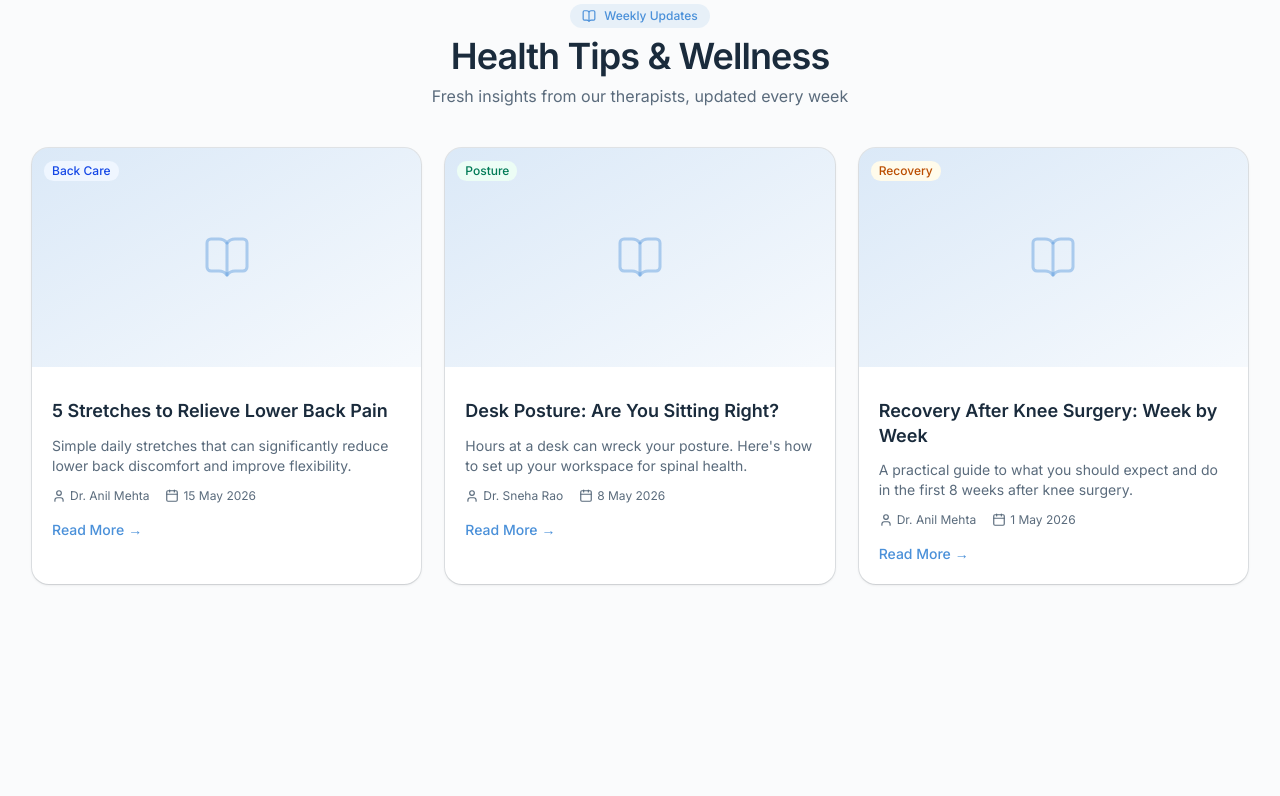
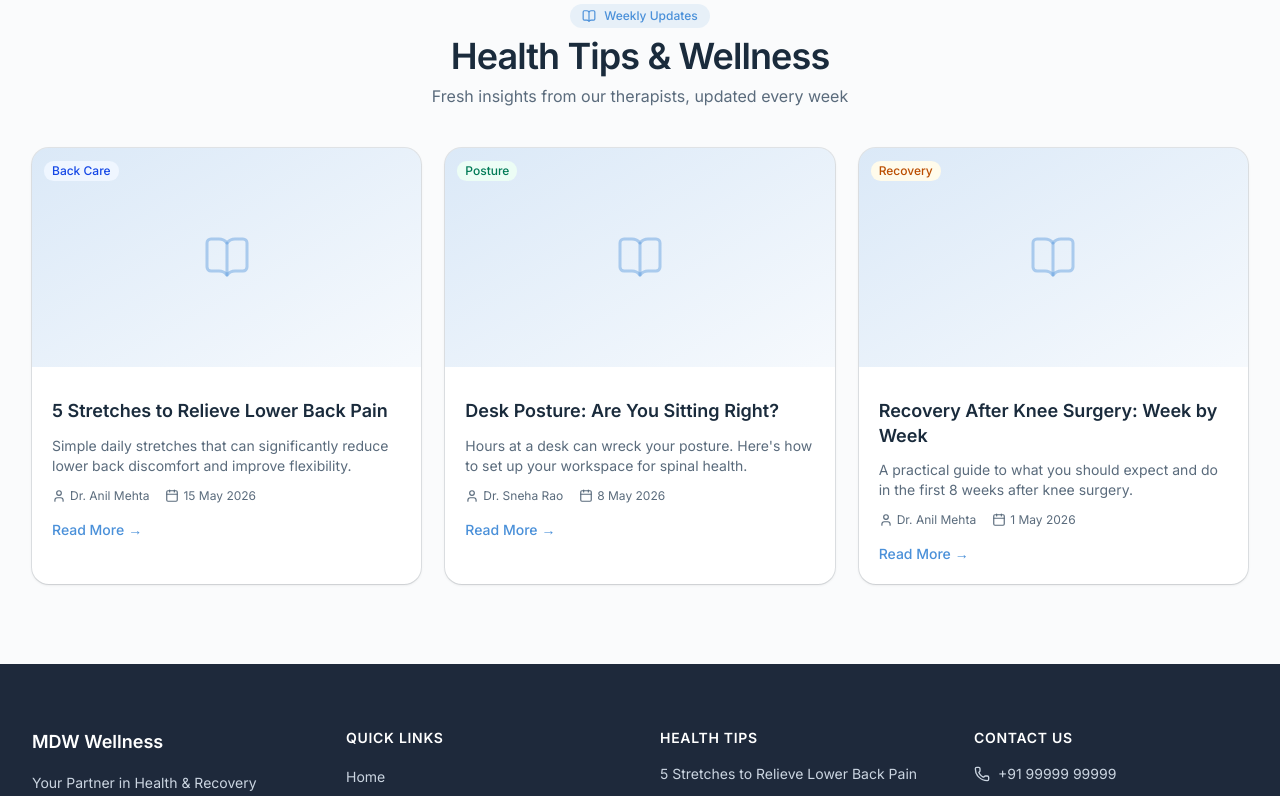
Before and after one commit to MyDawaiWala10/mdw-wellness, a Next.js app: page / in a window 1280 px wide. Shown: the part 2000-2796 px from the top of the page. Before the commit the page ends 2664 px from the top, so only its background shows below. Built offline with nearby package versions, Linux system fonts and the light colour scheme.

Commit message:
feat: footer with brand, links, tips, contact, and social icons

```diff
--- a/src/app/page.tsx
+++ b/src/app/page.tsx
@@ -3,6 +3,7 @@ import { HeroCarousel } from "@/components/hero-carousel";
 import { ServicesReels } from "@/components/services-reels";
 import { Testimonials } from "@/components/testimonials";
 import { HealthTips } from "@/components/health-tips";
+import { Footer } from "@/components/footer";
 
 export default function Home() {
   return (
@@ -14,6 +15,7 @@ export default function Home() {
         <Testimonials />
         <HealthTips />
       </main>
+      <Footer />
     </>
   );
 }
--- /dev/null
+++ b/src/components/footer.tsx
@@ -0,0 +1,124 @@
+import { Instagram, Facebook, Youtube, Phone, Mail, MapPin } from "lucide-react";
+import { siteConfig, getWhatsAppUrl } from "@/data/site";
+import { footerLinks } from "@/data/navigation";
+import { healthTips } from "@/data/health-tips";
+
+const socialLinks = [
+  { icon: Instagram, href: siteConfig.socials.instagram, label: "Instagram" },
+  { icon: Facebook, href: siteConfig.socials.facebook, label: "Facebook" },
+  { icon: Youtube, href: siteConfig.socials.youtube, label: "YouTube" },
+];
+
+export function Footer() {
+  return (
+    <footer
+      className="text-[color:var(--mdw-footer-text)]"
+      style={{ backgroundColor: "var(--mdw-footer-bg)" }}
+    >
+      <div className="mx-auto grid max-w-7xl gap-10 px-4 py-12 sm:grid-cols-2 md:px-8 lg:grid-cols-4 lg:py-16">
+        <div className="flex flex-col gap-4">
+          <h3 className="text-lg font-semibold text-white">{siteConfig.name}</h3>
+          <p className="text-sm leading-relaxed">{siteConfig.tagline}</p>
+          <p className="text-sm leading-relaxed text-white/60">
+            {siteConfig.description}
+          </p>
+          <div className="mt-2 flex gap-3">
+            {socialLinks.map(({ icon: Icon, href, label }) => (
+              <a
+                key={label}
+                href={href}
+                target="_blank"
+                rel="noopener noreferrer"
+                aria-label={label}
+                className="rounded-full bg-white/10 p-2 transition-colors hover:bg-white/20 hover:text-white"
+              >
+                <Icon className="h-4 w-4" />
+              </a>
+            ))}
+          </div>
+        </div>
+
+        <div>
+          <h4 className="mb-4 text-sm font-semibold uppercase tracking-wider text-white">
+            Quick Links
+          </h4>
+          <ul className="flex flex-col gap-2.5">
+            {footerLinks.quickLinks.map((link) => (
+              <li key={link.label}>
+                <a
+                  href={link.href}
+                  className="text-sm transition-colors hover:text-white"
+                >
+                  {link.label}
+                </a>
+              </li>
+            ))}
+          </ul>
+        </div>
+
+        <div>
+          <h4 className="mb-4 text-sm font-semibold uppercase tracking-wider text-white">
+            Health Tips
+          </h4>
+          <ul className="flex flex-col gap-2.5">
+            {healthTips.slice(0, 3).map((tip) => (
+              <li key={tip.id}>
+                <a
+                  href={getWhatsAppUrl(`Hi, I'd like to know more about: ${tip.title}`)}
+                  target="_blank"
+                  rel="noopener noreferrer"
+                  className="line-clamp-2 text-sm transition-colors hover:text-white"
+                >
+                  {tip.title}
+                </a>
+              </li>
+            ))}
+          </ul>
+        </div>
+
+        <div>
+          <h4 className="mb-4 text-sm font-semibold uppercase tracking-wider text-white">
+            Contact Us
+          </h4>
+          <ul className="flex flex-col gap-3">
+            <li className="flex items-start gap-2 text-sm">
+              <Phone className="mt-0.5 h-4 w-4 flex-shrink-0" />
+              <a
+                href={`tel:${siteConfig.phone.replace(/\s/g, "")}`}
+                className="hover:text-white"
+              >
+                {siteConfig.phone}
+              </a>
+            </li>
+            <li className="flex items-start gap-2 text-sm">
+              <Mail className="mt-0.5 h-4 w-4 flex-shrink-0" />
+              <a href={`mailto:${siteConfig.email}`} className="hover:text-white">
+                {siteConfig.email}
+              </a>
+            </li>
+            <li className="flex items-start gap-2 text-sm">
+              <MapPin className="mt-0.5 h-4 w-4 flex-shrink-0" />
+              <span>{siteConfig.address}</span>
+            </li>
+          </ul>
+        </div>
+      </div>
+
+      <div className="border-t border-white/10">
+        <div className="mx-auto flex max-w-7xl flex-col items-center justify-between gap-2 px-4 py-5 text-xs md:flex-row md:px-8">
+          <p>
+            &copy; {new Date().getFullYear()} {siteConfig.name}. All rights reserved.
+          </p>
+          <div className="flex gap-4">
+            <a href="#" className="hover:text-white">
+              Privacy Policy
+            </a>
+            <a href="#" className="hover:text-white">
+              Terms of Service
+            </a>
+          </div>
+        </div>
+      </div>
+    </footer>
+  );
+}
```
